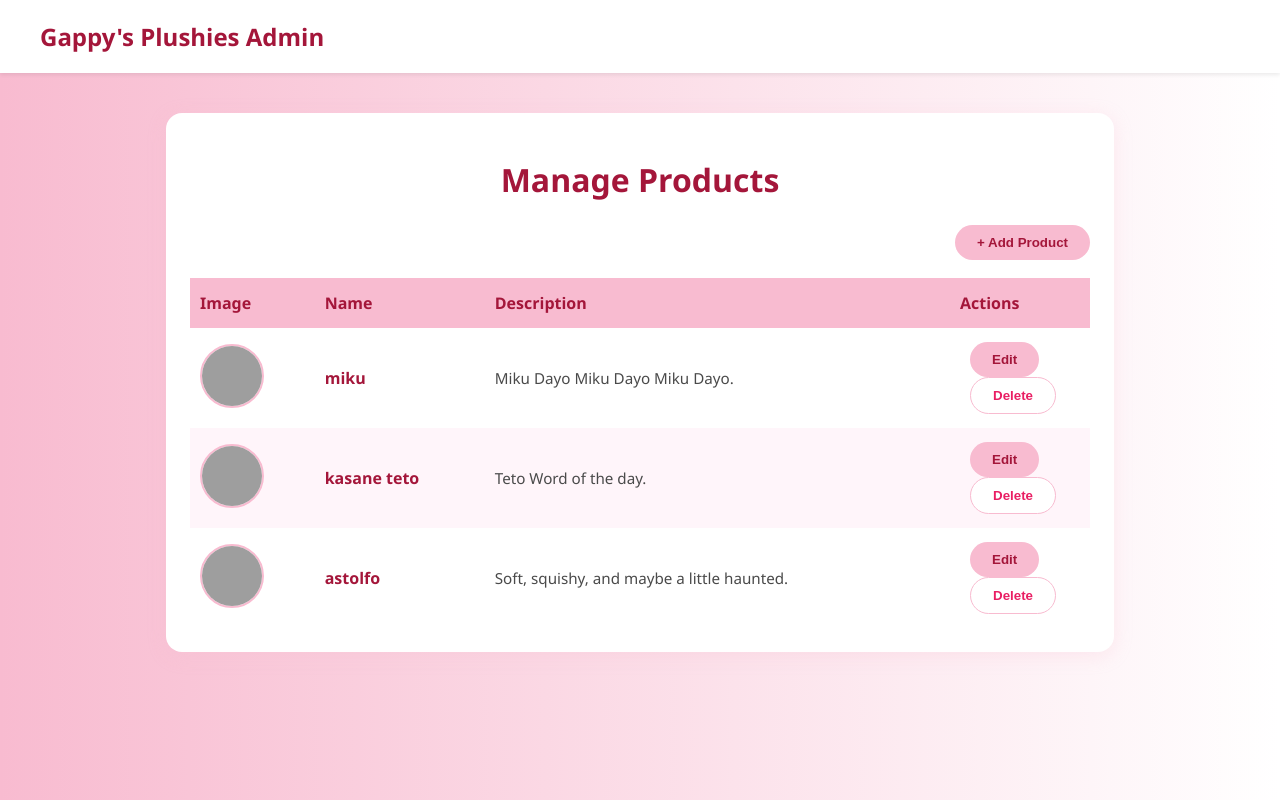
After one commit to Pheaze/CI4-gappysPlushies, a CodeIgniter 4 app: the page made by backend/app/Views/admin/productPage.php in a window 1280 px wide. The commit adds this page. Run offline with PHP 8.4 and a stand-in for CodeIgniter, Linux system fonts and the light colour scheme; the template is opened without the code that fills it, so the values that code supplies are empty; some libraries are stand-ins or nearby versions; grey boxes are pictures that could not be loaded.

Commit message:
feat(admin): Added products page for admin to manage products

```diff
--- a/backend/app/Config/Routes.php
+++ b/backend/app/Config/Routes.php
@@ -11,3 +11,4 @@ $routes->get('/signUp', 'Users::signUp');
 $routes->get('/mood', 'Users::moodBoard');
 $routes->get('/road', 'Users::roadMap');
 $routes->get('/dash', 'Admin::Dashboard');
+$routes->get('/prod', 'Admin::products');
--- a/backend/app/Controllers/Admin.php
+++ b/backend/app/Controllers/Admin.php
@@ -11,4 +11,9 @@ class Admin extends BaseController
         return view('admin/adminPage');
     }
 
+    public function products(): string
+    {
+        return view('admin/productPage');
+    }
+
 }
--- /dev/null
+++ b/backend/app/Views/admin/productPage.php
@@ -0,0 +1,180 @@
+<?php
+// In real app, $products should come from the controller
+$products = $products ?? [
+    [
+        'id' => 1,
+        'name' => 'miku',
+        'image' => 'https://i.imgur.com/tTWqGXO.png',
+        'description' => 'Miku Dayo Miku Dayo Miku Dayo.'
+    ],
+    [
+        'id' => 2,
+        'name' => 'kasane teto',
+        'image' => 'https://i.imgur.com/4KlxbGQ.png',
+        'description' => 'Teto Word of the day.'
+    ],
+    [
+        'id' => 3,
+        'name' => 'astolfo',
+        'image' => 'https://i.imgur.com/0x5cH3T.png',
+        'description' => 'Soft, squishy, and maybe a little haunted.'
+    ],
+];
+?>
+<!DOCTYPE html>
+<html lang="en">
+<head>
+    <meta charset="UTF-8" />
+    <meta name="viewport" content="width=device-width, initial-scale=1" />
+    <title>Admin - Manage Products | Gappy's Plushies</title>
+    <style>
+        body {
+            margin: 0;
+            font-family: 'Segoe UI', Tahoma, Geneva, Verdana, sans-serif;
+            background: linear-gradient(90deg, #f8bbd0 0%, #fff 100%);
+            color: #a4163a;
+        }
+        header {
+            background: #fff;
+            padding: 20px 40px;
+            box-shadow: 0 2px 4px rgb(0 0 0 / 0.08);
+            display: flex;
+            align-items: center;
+            justify-content: space-between;
+        }
+        .logo {
+            font-weight: 700;
+            font-size: 1.5rem;
+            color: #a4163a;
+        }
+        main {
+            max-width: 900px;
+            margin: 40px auto;
+            padding: 24px;
+            background: #fff;
+            border-radius: 16px;
+            box-shadow: 0 4px 18px rgb(248 187 208 / 0.25);
+        }
+        h1 {
+            color: #a4163a;
+            margin-bottom: 24px;
+            font-size: 2rem;
+            text-align: center;
+        }
+        .actions {
+            display: flex;
+            justify-content: flex-end;
+            margin-bottom: 18px;
+        }
+        .btn {
+            background: #f8bbd0;
+            color: #a4163a;
+            border: none;
+            border-radius: 24px;
+            padding: 10px 22px;
+            font-weight: 600;
+            cursor: pointer;
+            margin-left: 10px;
+            transition: background 0.2s;
+        }
+        .btn:hover {
+            background: #fff;
+            color: #e91e63;
+            border: 1px solid #f8bbd0;
+        }
+        table {
+            width: 100%;
+            border-collapse: collapse;
+            background: #fff;
+        }
+        th, td {
+            padding: 14px 10px;
+            text-align: left;
+        }
+        th {
+            background: #f8bbd0;
+            color: #a4163a;
+            font-weight: 700;
+        }
+        tr:nth-child(even) {
+            background: #fff5fa;
+        }
+        tr:hover {
+            background: #f8bbd0;
+        }
+        .product-img {
+            width: 60px;
+            height: 60px;
+            border-radius: 50%;
+            object-fit: cover;
+            border: 2px solid #f8bbd0;
+            background: #fff;
+        }
+        .product-name {
+            font-weight: 600;
+            color: #a4163a;
+        }
+        .product-desc {
+            color: #4a4a4a;
+            font-size: 0.95rem;
+        }
+        .table-actions button {
+            margin-right: 6px;
+        }
+        @media (max-width: 700px) {
+            main { padding: 8px; }
+            table, thead, tbody, th, td, tr { display: block; }
+            th { position: absolute; left: -9999px; }
+            td { border: none; position: relative; padding-left: 50%; }
+            td:before {
+                position: absolute;
+                left: 10px;
+                top: 14px;
+                white-space: nowrap;
+                font-weight: 700;
+                color: #a4163a;
+            }
+            td:nth-child(1):before { content: "Image"; }
+            td:nth-child(2):before { content: "Name"; }
+            td:nth-child(3):before { content: "Description"; }
+            td:nth-child(4):before { content: "Actions"; }
+        }
+    </style>
+</head>
+<body>
+    <header>
+        <div class="logo">Gappy's Plushies Admin</div>
+    </header>
+    <main>
+        <h1>Manage Products</h1>
+        <div class="actions">
+            <button class="btn" onclick="alert('Show add product form')">+ Add Product</button>
+        </div>
+        <table>
+            <thead>
+                <tr>
+                    <th>Image</th>
+                    <th>Name</th>
+                    <th>Description</th>
+                    <th style="width:120px;">Actions</th>
+                </tr>
+            </thead>
+            <tbody>
+                <?php foreach ($products as $product): ?>
+                <tr>
+                    <td>
+                        <img src="<?= htmlspecialchars($product['image']) ?>" alt="<?= htmlspecialchars($product['name']) ?>" class="product-img" />
+                    </td>
+                    <td class="product-name"><?= htmlspecialchars($product['name']) ?></td>
+                    <td class="product-desc"><?= htmlspecialchars($product['description']) ?></td>
+                    <td class="table-actions">
+                        <button class="btn" onclick="alert('Edit product ID: <?= $product['id'] ?>')">Edit</button>
+                        <button class="btn" style="background:#fff;color:#e91e63;border:1px solid #f8bbd0;" onclick="if(confirm('Delete this product?')){alert('Deleted product ID: <?= $product['id'] ?>')}">Delete</button>
+                    </td>
+                </tr>
+                <?php endforeach; ?>
+            </tbody>
+        </table>
+    </main>
+</body>
+</html>
--- a/backend/app/Views/components/header.php
+++ b/backend/app/Views/components/header.php
@@ -7,6 +7,7 @@
         <a href="/signUp" class="text-pink-500 hover:text-pink-700 px-4">Sign In</a>
         <a href="/mood" class="text-pink-500 hover:text-pink-700 px-4">Moodboard</a>
         <a href="/road" class="text-pink-500 hover:text-pink-700 px-4">Roadmap</a>
+        <a href="/prod" class="text-pink-500 hover:text-pink-700 px-4">Products</a>
       </nav>
     </div>
   </header>
```
